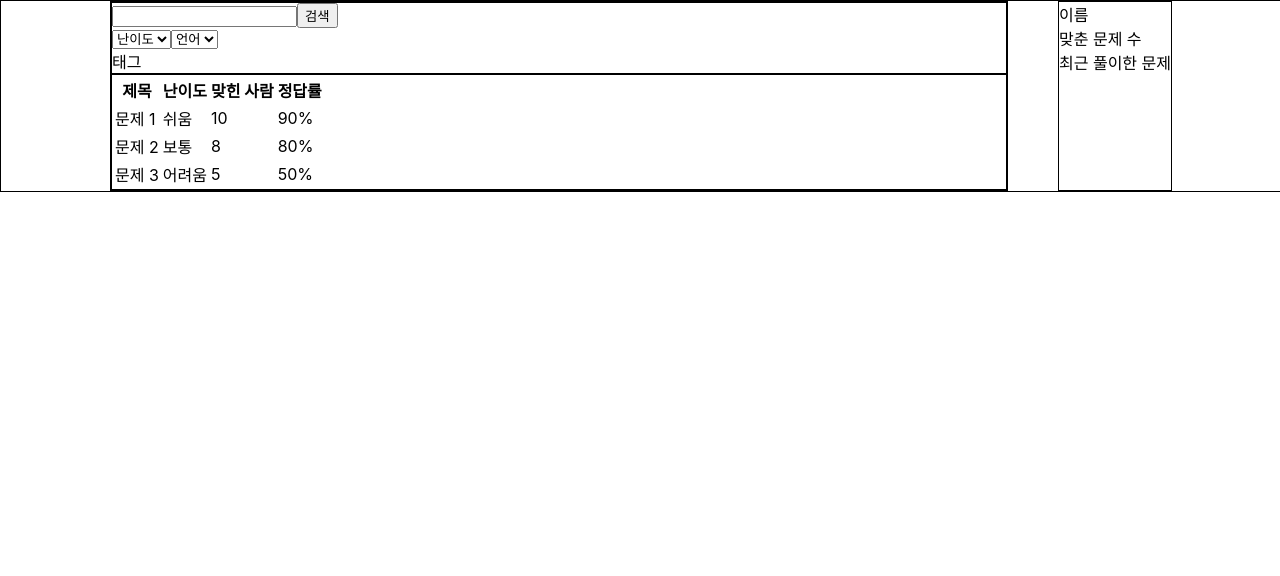
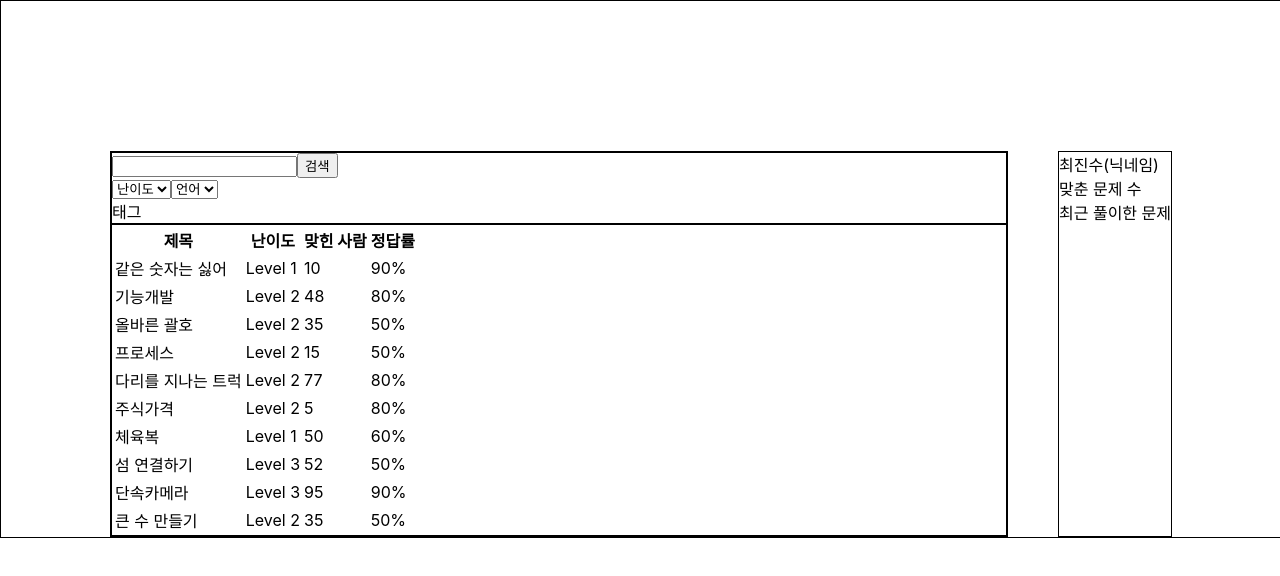
Before and after one commit to GoormCoder/FrontEnd, a React (Create React App) app: page /quest in a window 1280 px wide. Shown: the top 576 px of the page. Built offline with nearby package versions, Linux system fonts and the light colour scheme.

Commit message:
Feat : Add Search feature
문제 리스트 검색 기능 추가(제목 기반)

```diff
--- a/src/pages/QuestListPage/QuestListPage.tsx
+++ b/src/pages/QuestListPage/QuestListPage.tsx
@@ -1,21 +1,64 @@
-import React from 'react'
+import React, { useState } from 'react'
 import styled from 'styled-components'
 
 const QuestListPage = () => {
 
-    const data = [
-        { title: '문제 1', difficulty: '쉬움', correctPeople: 10, accuracy: '90%' },
-        { title: '문제 2', difficulty: '보통', correctPeople: 8, accuracy: '80%' },
-        { title: '문제 3', difficulty: '어려움', correctPeople: 5, accuracy: '50%' },
+    type Quest = {
+        title: string,
+        difficulty: string,
+        correctPeople: number,
+        accuracy: string
+    }
+
+    // 임시 문제 리스트
+    const questList: Quest[] = [
+        { title: '같은 숫자는 싫어', difficulty: 'Level 1', correctPeople: 10, accuracy: '90%' },
+        { title: '기능개발', difficulty: 'Level 2', correctPeople: 48, accuracy: '80%' },
+        { title: '올바른 괄호', difficulty: 'Level 2', correctPeople: 35, accuracy: '50%' },
+        { title: '프로세스', difficulty: 'Level 2', correctPeople: 15, accuracy: '50%' },
+        { title: '다리를 지나는 트럭', difficulty: 'Level 2', correctPeople: 77, accuracy: '80%' },
+        { title: '주식가격', difficulty: 'Level 2', correctPeople: 5, accuracy: '80%' },
+        { title: '체육복', difficulty: 'Level 1', correctPeople: 50, accuracy: '60%' },
+        { title: '섬 연결하기', difficulty: 'Level 3', correctPeople: 52, accuracy: '50%' },
+        { title: '단속카메라', difficulty: 'Level 3', correctPeople: 95, accuracy: '90%' },
+        { title: '큰 수 만들기', difficulty: 'Level 2', correctPeople: 35, accuracy: '50%' },
     ];
+
+    // 임시 유저 이름
+    const userName: string = "최진수(닉네임)";
+
+    const [searchText, setSearchText] = useState<string>("");
+    const [searchResult, setSearchResult] = useState<Quest[]>(questList);
+
+    function search(e: any, searchText: string, questList: Quest[]): void {
+        e.preventDefault();
+        const searchResult: Quest[] = questList.filter(quest => {
+            const nonBlankSearchText = removeBlank(searchText);
+            const nonBlankQuestTitle = removeBlank(quest.title);
+            return nonBlankQuestTitle.includes(nonBlankSearchText);
+        });
+        setSearchResult(searchResult);
+        log(searchResult)
+    }
+
+    function removeBlank(text: string): string {
+        return text.replace(/\s+/g, '');
+    }
+
+    const log = (msg: any) => {
+        console.log(msg);
+    }
 
     return (
         <QuestListContainer>
             <SearchAndListContainer>
                 <SearchContainer>
+                    <form onSubmit={(e) => { search(e, searchText, questList) }}>
+                        <input type="search" onChange={(e) => { setSearchText(e.target.value) }} />
+                        <input type="submit" value="검색" />
+                    </form>
                     <div className="search-input">
-                        <input type="search" />
-                        <input type="submit" value="검색" />
+
                     </div>
 
                     <div className="search-select">
@@ -42,7 +85,7 @@ const QuestListPage = () => {
                             </tr>
                         </thead>
                         <tbody>
-                            {data.map((row, index) => (
+                            {searchResult.map((row, index) => (
                                 <tr key={index}>
                                     <td>{row.title}</td>
                                     <td>{row.difficulty}</td>
@@ -56,7 +99,7 @@ const QuestListPage = () => {
             </SearchAndListContainer>
             <SideStatusContainer>
                 <div>
-                    이름
+                    {userName}
                 </div>
                 <div>
                     맞춘 문제 수
@@ -77,7 +120,7 @@ const QuestListContainer = styled.div`
     justify-content: center;
     gap: 50px;
     width: 100%;
-    height: 100%;
+    padding-top: 150px;
 `
 const SearchAndListContainer = styled.div`
     border: 1px solid black;
@@ -90,6 +133,7 @@ const SearchContainer = styled.div`
 
 const ListContainer = styled.div`
     border: 1px solid black;
+
 `
 
 const SideStatusContainer = styled.div`
```
